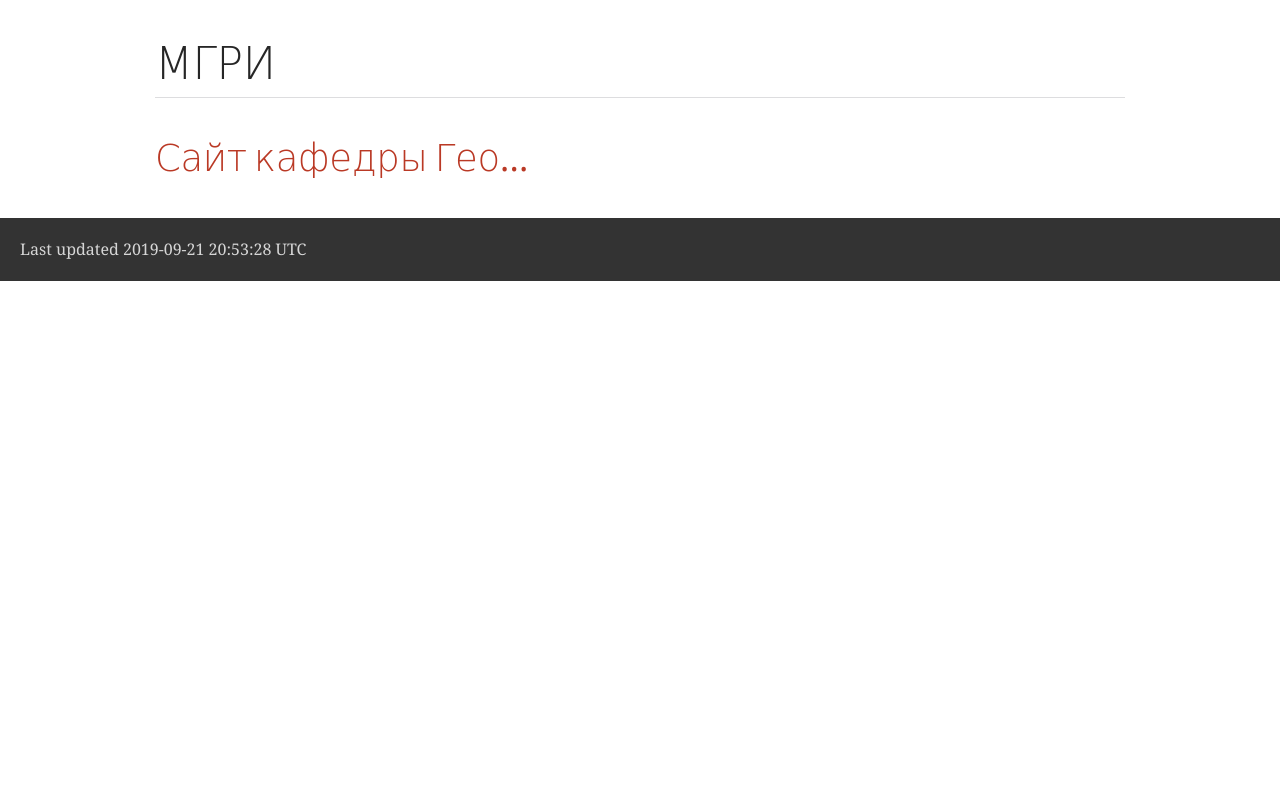
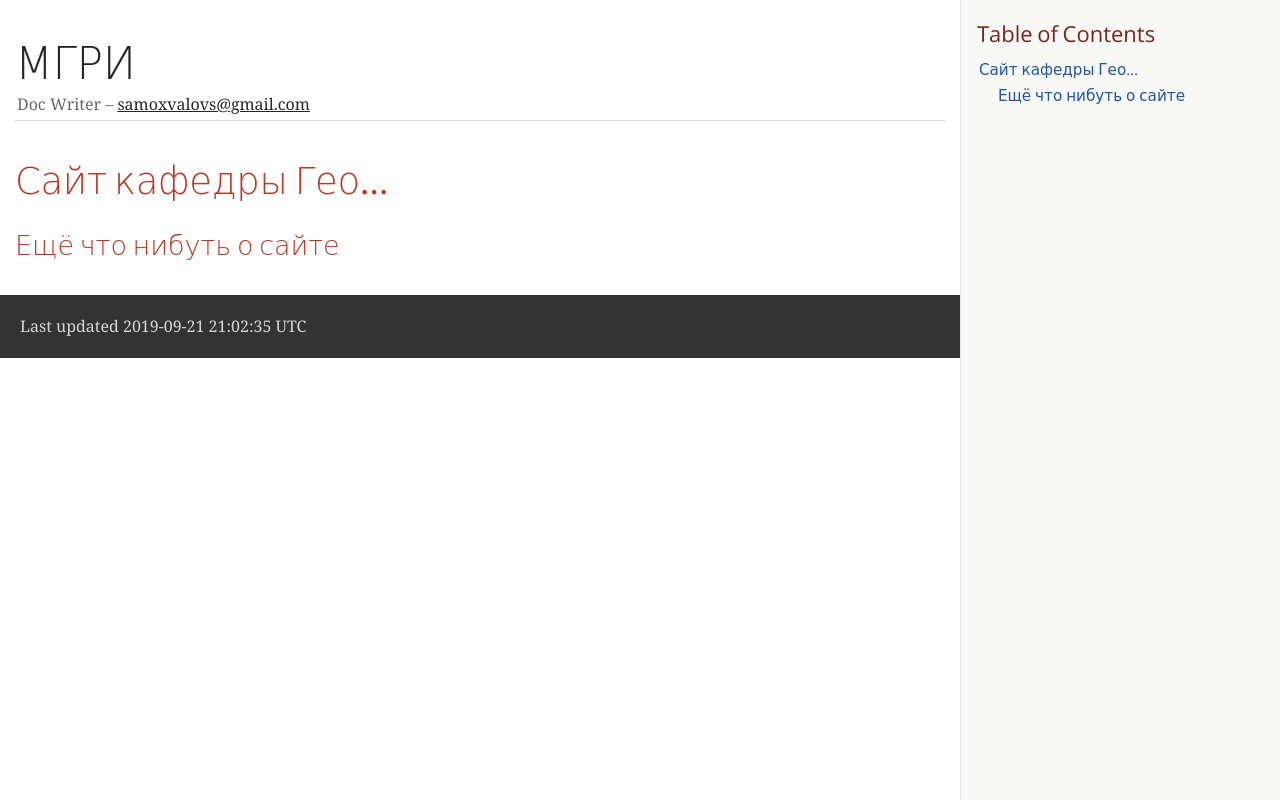
Before and after one commit to mgri-university/reggeo, a plain HTML site: page index.html in a window 1280 px wide. Drawn offline with nearby package versions, Linux system fonts and the light colour scheme; a web font is replaced by a local one.

Commit message:
Automated deployment: Sat Sep 21 21:02:51 UTC 2019 bbb694292c947723feff55b9a2fb82ebf03d11ea

```diff
--- a/index.html
+++ b/index.html
@@ -5,6 +5,7 @@
 <meta http-equiv="X-UA-Compatible" content="IE=edge">
 <meta name="viewport" content="width=device-width, initial-scale=1.0">
 <meta name="generator" content="Asciidoctor 2.0.10">
+<meta name="author" content="Doc Writer">
 <title>МГРИ</title>
 <link rel="stylesheet" href="https://fonts.googleapis.com/css?family=Open+Sans:300,300italic,400,400italic,600,600italic%7CNoto+Serif:400,400italic,700,700italic%7CDroid+Sans+Mono:400,700">
 <style>
@@ -436,21 +437,38 @@ body.book #toc,body.book #preamble,body.book h1.sect0,body.book .sect1>h2{page-b
 @media amzn-kf8{#header,#content,#footnotes,#footer{padding:0}}
 </style>
 </head>
-<body class="article">
+<body class="article toc2 toc-right">
 <div id="header">
 <h1>МГРИ</h1>
+<div class="details">
+<span id="author" class="author">Doc Writer</span><br>
+<span id="email" class="email"><a href="mailto:samoxvalovs@gmail.com">samoxvalovs@gmail.com</a></span><br>
+</div>
+<div id="toc" class="toc2">
+<div id="toctitle">Table of Contents</div>
+<ul class="sectlevel1">
+<li><a href="#_сайт_кафедры_гео">Сайт кафедры Гео&#8230;&#8203;</a>
+<ul class="sectlevel2">
+<li><a href="#_ещё_что_нибуть_о_сайте">Ещё что нибуть о сайте</a></li>
+</ul>
+</li>
+</ul>
+</div>
 </div>
 <div id="content">
 <div class="sect1">
 <h2 id="_сайт_кафедры_гео">Сайт кафедры Гео&#8230;&#8203;</h2>
 <div class="sectionbody">
+<div class="sect2">
+<h3 id="_ещё_что_нибуть_о_сайте">Ещё что нибуть о сайте</h3>
 
+</div>
 </div>
 </div>
 </div>
 <div id="footer">
 <div id="footer-text">
-Last updated 2019-09-21 20:53:28 UTC
+Last updated 2019-09-21 21:02:35 UTC
 </div>
 </div>
 </body>
```
Also changed, not shown: mgri.html (+1 -1 lines).
